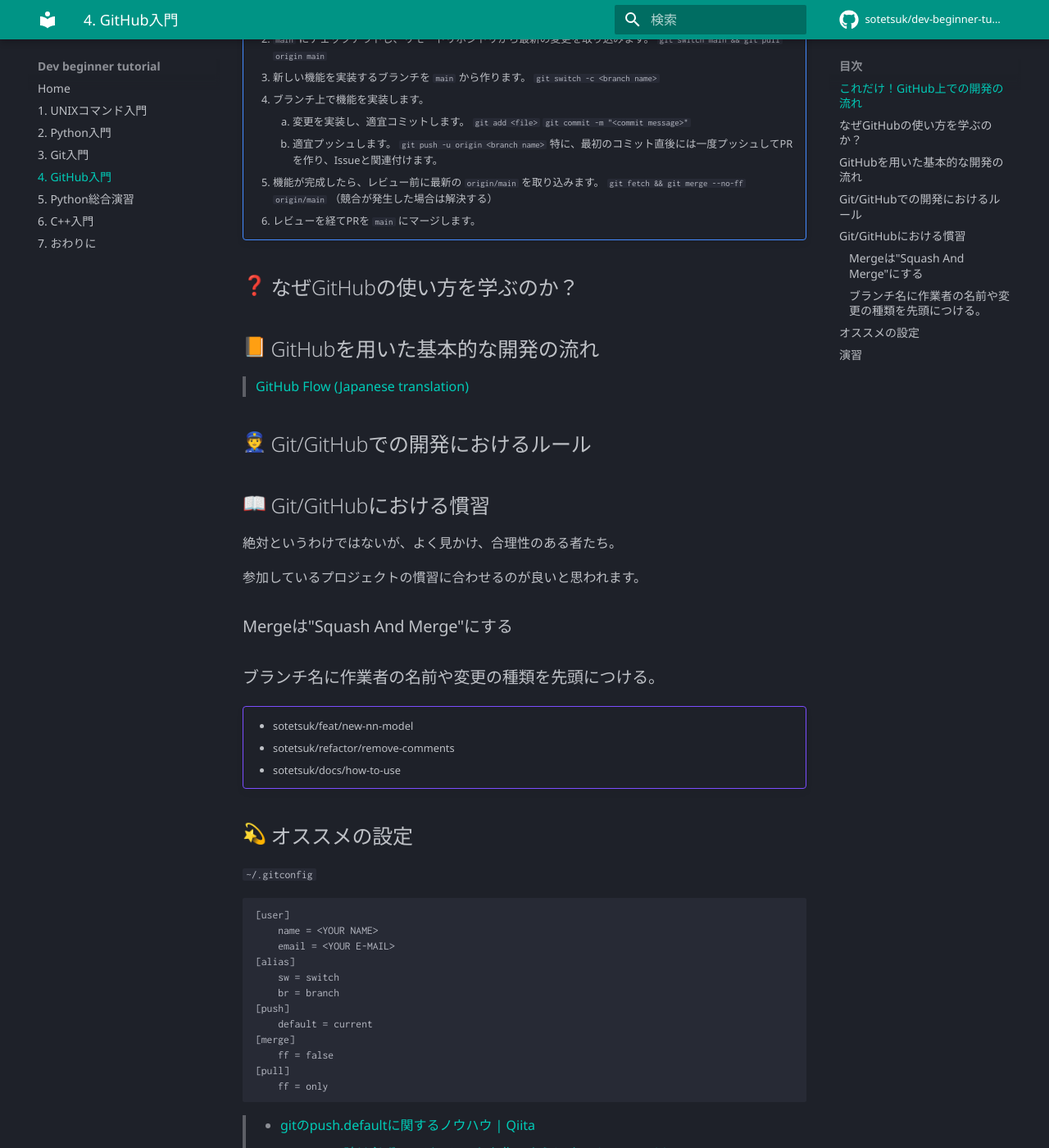
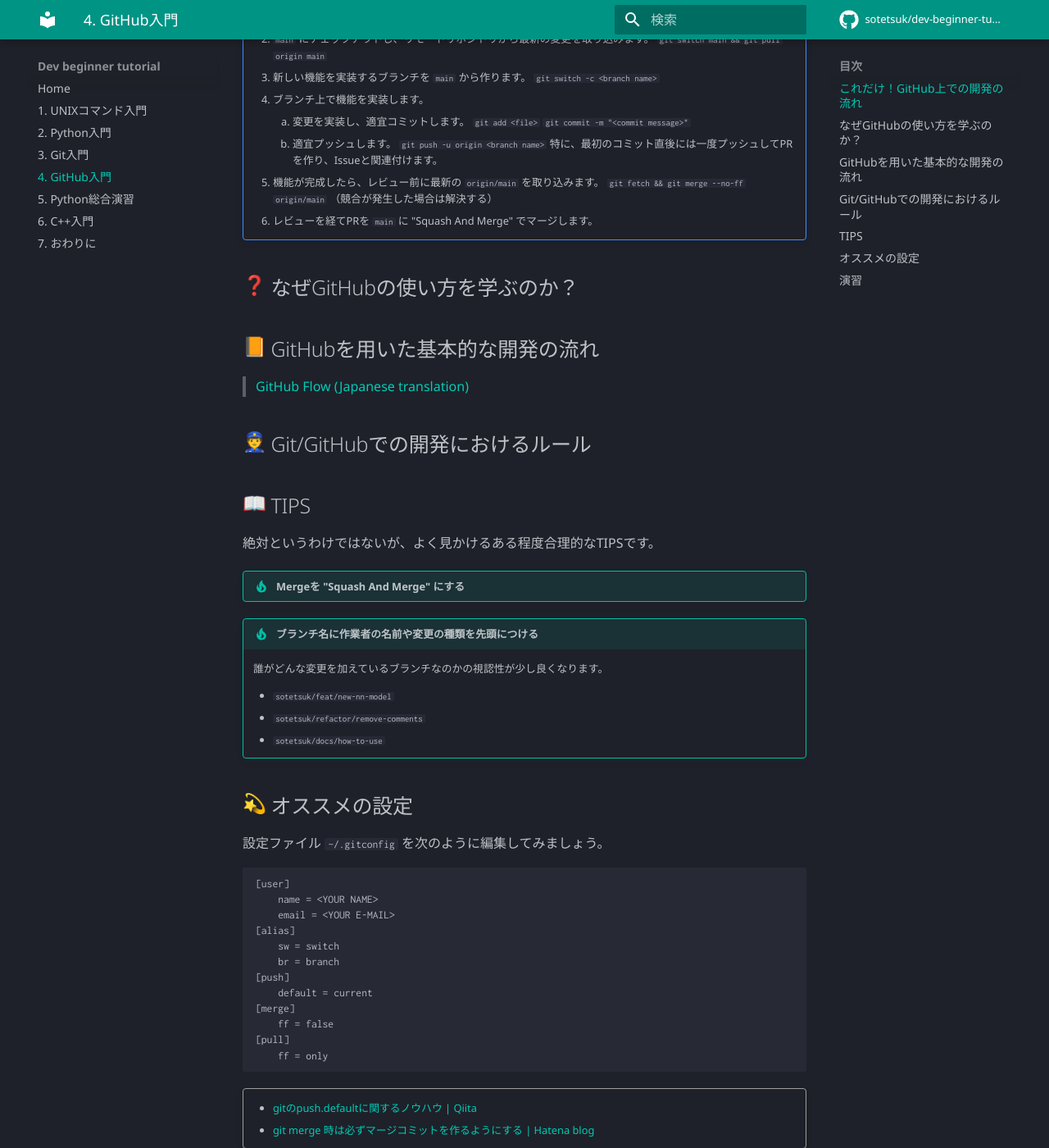
Before and after one commit to sotetsuk/dev-beginner-tutorial, an MkDocs documentation site: the page built from docs/github.md, in a window 1280 px wide and 1400 px high, scrolled down 708 px. Shown: the whole window at 82% size. Built offline with MkDocs 1.6.1 and Material for MkDocs 9.7.7, drawn with Linux system fonts in a browser that asks for light colours; emoji names are drawn with the system emoji font; comment, search, counter and statistics services are not loaded.

Commit message:
Fit github view (#41)

````diff
--- a/docs/github.md
+++ b/docs/github.md
@@ -21,7 +21,7 @@
         3. 変更を実装し、適宜コミットします。 `git add <file>` `git commit -m "<commit message>"`
         4. 適宜プッシュします。 `git push -u origin <branch name>` 特に、最初のコミット直後には一度プッシュしてPRを作り、Issueと関連付けます。
     5. 機能が完成したら、レビュー前に最新の `origin/main` を取り込みます。 `git fetch && git merge --no-ff origin/main` （競合が発生した場合は解決する）
-    6. レビューを経てPRを `main` にマージします。
+    6. レビューを経てPRを `main` に "Squash And Merge" でマージします。
 
 ## :question: なぜGitHubの使い方を学ぶのか？
 
@@ -31,25 +31,23 @@
 
 ## :police_officer: Git/GitHubでの開発におけるルール
 
-## :book: Git/GitHubにおける慣習
+## :book: TIPS
 
-絶対というわけではないが、よく見かけ、合理性のある者たち。
+絶対というわけではないが、よく見かけるある程度合理的なTIPSです。
 
-参加しているプロジェクトの慣習に合わせるのが良いと思われます。
+!!! tip "Mergeを "Squash And Merge" にする"
 
-### Mergeは"Squash And Merge"にする
+!!! tip "ブランチ名に作業者の名前や変更の種類を先頭につける"
 
-### ブランチ名に作業者の名前や変更の種類を先頭につける。
+    誰がどんな変更を加えているブランチなのかの視認性が少し良くなります。
 
-!!! example ""
-
-    - sotetsuk/feat/new-nn-model
-    - sotetsuk/refactor/remove-comments
-    - sotetsuk/docs/how-to-use
+    - `sotetsuk/feat/new-nn-model`
+    - `sotetsuk/refactor/remove-comments`
+    - `sotetsuk/docs/how-to-use`
 
 ## :dizzy: オススメの設定
 
-`~/.gitconfig`
+設定ファイル `~/.gitconfig` を次のように編集してみましょう。
 
 ```yaml
 [user]
@@ -83,7 +82,7 @@
 :white_check_mark: また、このチュートリアル自体のコンテンツについても修正点を考えてIssueやPRを送ってみましょう。
 例えば、次のようなPRを送ってみて下さい。
 
-!!! example "Issue/PRの例"
+!!! example ""
 
     1. タイポをIssueで報告する and/or PRで修正する。
     2. 表記ゆれをIssueで報告する and/or PRで修正する。
````
Also changed, not shown: other parts of docs/github.md (+5 -4 lines).
